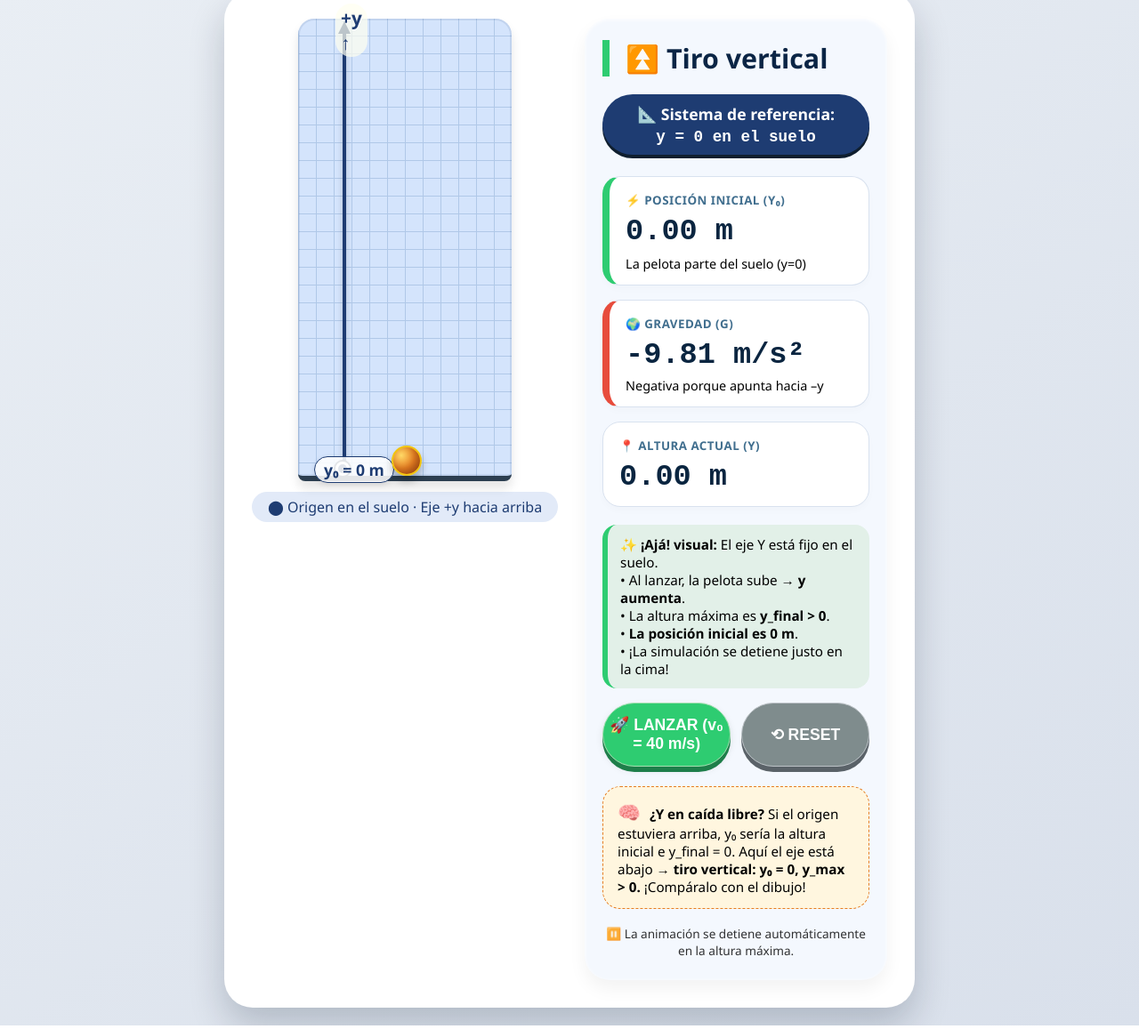
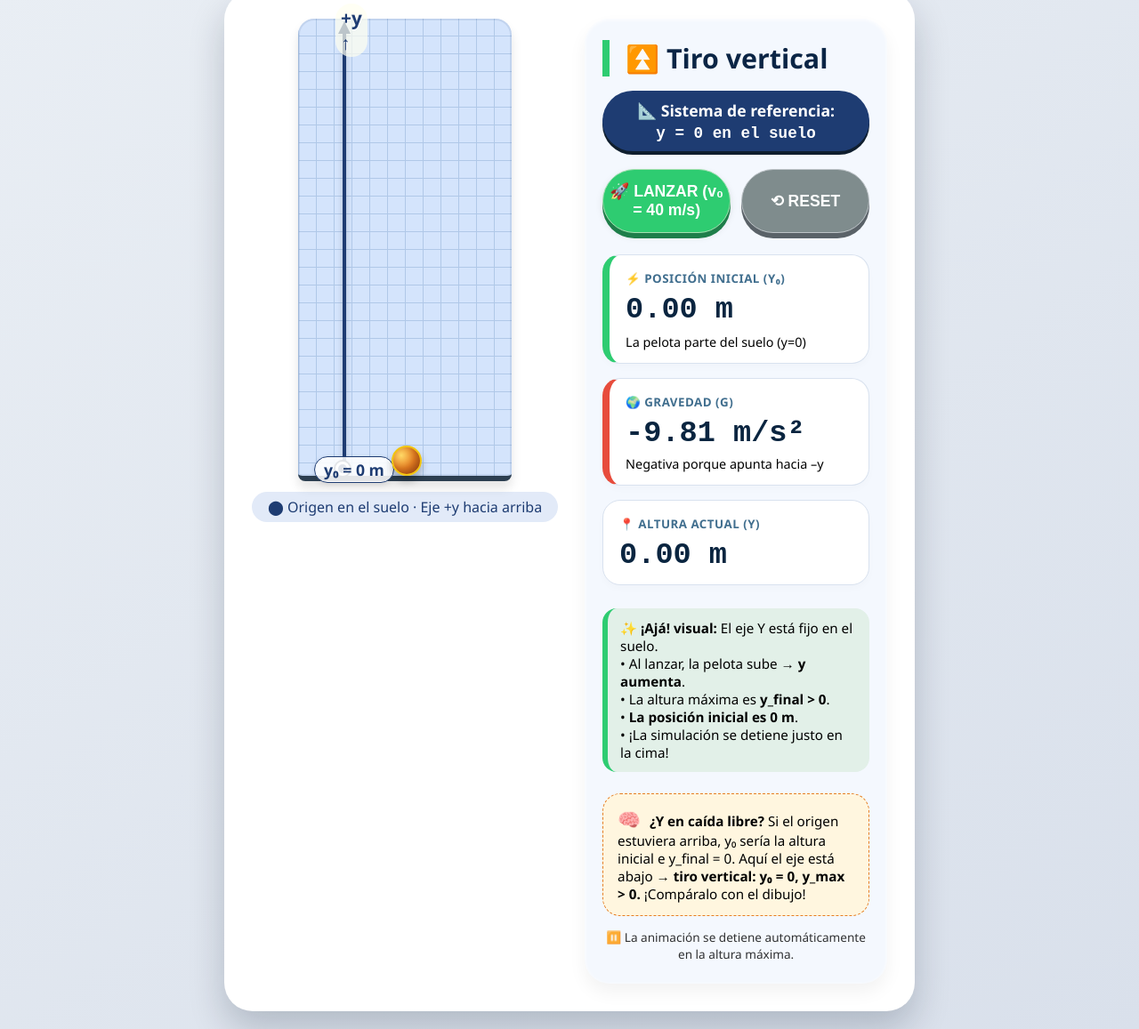
Before and after one commit to codecuellar/codecuellar, a plain HTML site: page tiro-vertical/index.html in a window 1280 px wide. Shown: the part 30-1187 px from the top of the page at 89% size. Drawn offline with Linux system fonts and the light colour scheme.

Commit message:
Update index.html

```diff
--- a/tiro-vertical/index.html
+++ b/tiro-vertical/index.html
@@ -131,7 +131,6 @@
             will-change: bottom;
         }
 
-        /* Marcador de altura máxima */
         .altura-max-marker {
             position: absolute;
             left: 40px;
@@ -162,10 +161,12 @@
             border-radius: 28px;
             padding: 24px 20px;
             box-shadow: inset 0 1px 4px #ffffff, 0 10px 20px rgba(0,0,0,0.05);
+            display: flex;
+            flex-direction: column;
         }
         h3 {
             margin-top: 0;
-            margin-bottom: 20px;
+            margin-bottom: 16px;
             color: #0b2545;
             font-weight: 700;
             font-size: 1.9rem;
@@ -179,44 +180,16 @@
             border-radius: 40px;
             text-align: center;
             font-weight: 600;
-            margin-bottom: 24px;
+            margin-bottom: 20px;
             font-size: 1.1rem;
             box-shadow: 0 4px 0 #0f1e2e;
         }
-        .card {
-            background: white;
-            padding: 14px 18px;
-            margin-bottom: 16px;
-            border-radius: 20px;
-            box-shadow: 0 4px 8px rgba(0,0,0,0.02);
-            border: 1px solid #d9e2ef;
-        }
-        .card small {
-            text-transform: uppercase;
-            letter-spacing: 0.5px;
-            font-weight: 600;
-            color: #406e8e;
-        }
-        .value {
-            font-family: 'JetBrains Mono', 'Cascadia Code', monospace;
-            font-size: 2.1rem;
-            font-weight: 700;
-            display: block;
-            margin-top: 6px;
-            color: #0a2540;
-        }
-        .explain {
-            background: #e2f0e8;
-            border-left: 6px solid var(--accent-up);
-            padding: 12px 14px;
-            border-radius: 16px;
-            margin: 20px 0 16px;
-            font-size: 0.95rem;
-        }
+
+        /* BOTONES AHORA ARRIBA, JUSTO DESPUÉS DEL BADGE */
         .btn-group {
             display: flex;
             gap: 12px;
-            margin-top: 8px;
+            margin-bottom: 24px;  /* separa de las tarjetas */
         }
         button {
             flex: 1;
@@ -247,8 +220,39 @@
             box-shadow: 0 4px 0 #1e7e4a;
             cursor: not-allowed;
         }
+
+        .card {
+            background: white;
+            padding: 14px 18px;
+            margin-bottom: 16px;
+            border-radius: 20px;
+            box-shadow: 0 4px 8px rgba(0,0,0,0.02);
+            border: 1px solid #d9e2ef;
+        }
+        .card small {
+            text-transform: uppercase;
+            letter-spacing: 0.5px;
+            font-weight: 600;
+            color: #406e8e;
+        }
+        .value {
+            font-family: 'JetBrains Mono', 'Cascadia Code', monospace;
+            font-size: 2.1rem;
+            font-weight: 700;
+            display: block;
+            margin-top: 6px;
+            color: #0a2540;
+        }
+        .explain {
+            background: #e2f0e8;
+            border-left: 6px solid var(--accent-up);
+            padding: 12px 14px;
+            border-radius: 16px;
+            margin: 10px 0 16px;
+            font-size: 0.95rem;
+        }
         .reference-note {
-            margin-top: 22px;
+            margin-top: 8px;
             background: #fff6df;
             padding: 14px 16px;
             border-radius: 20px;
@@ -278,11 +282,17 @@
         </div>
     </div>
 
-    <!-- PANEL DERECHO -->
+    <!-- PANEL DERECHO (con botones arriba) -->
     <div class="panel">
         <h3>⏫ Tiro vertical</h3>
         <div class="sistema-badge">
             📐 Sistema de referencia: <br> <span style="font-family: monospace;">y = 0 en el suelo</span>
+        </div>
+
+        <!-- BOTONES AQUÍ, ARRIBA Y CÓMODOS -->
+        <div class="btn-group">
+            <button id="lanzarBtn">🚀 LANZAR (v₀ = 40 m/s)</button>
+            <button class="reset-btn" id="resetBtn">⟲ RESET</button>
         </div>
 
         <div class="card" style="border-left: 8px solid #2ecc71;">
@@ -310,17 +320,12 @@
             • ¡La simulación se detiene justo en la cima!
         </div>
 
-        <div class="btn-group">
-            <button id="lanzarBtn">🚀 LANZAR (v₀ = 40 m/s)</button>
-            <button class="reset-btn" id="resetBtn">⟲ RESET</button>
-        </div>
-
         <div class="reference-note">
             <span style="font-size:1.3rem; margin-right:6px;">🧠</span>
             <strong>¿Y en caída libre?</strong> Si el origen estuviera arriba, y₀ sería la altura inicial e y_final = 0.
             Aquí el eje está abajo → <strong>tiro vertical: y₀ = 0, y_max > 0.</strong> ¡Compáralo con el dibujo!
         </div>
-        <div style="font-size:0.85rem; text-align:center; margin-top:18px; opacity:0.8;">
+        <div style="font-size:0.85rem; text-align:center; margin-top:14px; opacity:0.8;">
             ⏸️ La animación se detiene automáticamente en la altura máxima.
         </div>
     </div>
@@ -357,16 +362,13 @@
 
         // Actualizar posición visual y datos
         function updateDisplay() {
-            // Posición de la pelota (bottom en px)
             let bottomPx = y * PX_PER_METER;
-            // Limitar para que no se salga del área (por seguridad)
             if (bottomPx > 520 - 40) bottomPx = 520 - 40;
             if (bottomPx < 0) bottomPx = 0;
             ball.style.bottom = bottomPx + 'px';
 
             yDisplay.innerText = y.toFixed(2) + ' m';
 
-            // Actualizar marcador de altura máxima
             if (maxHeightReached > 0.01) {
                 const markerBottom = maxHeightReached * PX_PER_METER;
                 maxHeightMarker.style.display = 'flex';
@@ -377,7 +379,6 @@
             }
         }
 
-        // Función de animación (usando requestAnimationFrame con delta de tiempo)
         let lastTimestamp = null;
         function animationStep(timestamp) {
             if (!animActive) return;
@@ -388,28 +389,20 @@
                 return;
             }
 
-            // Calcular delta tiempo en segundos (limitado para evitar saltos)
-            let delta = (timestamp - lastTimestamp) / 1000; // convertir ms a s
-            if (delta > 0.1) delta = 0.016; // ~60fps si hay pausa larga
+            let delta = (timestamp - lastTimestamp) / 1000;
+            if (delta > 0.1) delta = 0.016;
 
-            // Avanzar tiempo
             t += delta;
-
-            // Calcular nueva velocidad y posición
             v = V0 + G * t;
             y = V0 * t + 0.5 * G * t * t;
 
-            // Verificar si hemos alcanzado o superado el punto más alto (v ≤ 0)
-            // También podemos usar t >= T_MAX, pero por precisión usamos v.
             if (v <= 0 || t >= T_MAX) {
-                // Ajustar exactamente al punto máximo
                 t = T_MAX;
                 y = Y_MAX_TEORICA;
                 v = 0;
                 maxHeightReached = y;
                 updateDisplay();
 
-                // Detener animación
                 animActive = false;
                 lanzarBtn.disabled = false;
                 if (animFrame) {
@@ -420,7 +413,6 @@
                 return;
             }
 
-            // Actualizar altura máxima alcanzada (para el marcador)
             if (y > maxHeightReached) {
                 maxHeightReached = y;
             }
@@ -431,11 +423,9 @@
             animFrame = requestAnimationFrame(animationStep);
         }
 
-        // Iniciar lanzamiento
         function iniciarLanzamiento() {
-            if (animActive) return; // ya está en marcha
+            if (animActive) return;
 
-            // Resetear estado (pero sin tocar la posición visual todavía)
             t = 0.0;
             y = 0.0;
             v = V0;
@@ -443,22 +433,15 @@
             animActive = true;
             lastTimestamp = null;
 
-            // Deshabilitar botón de lanzar mientras corre
             lanzarBtn.disabled = true;
-
-            // Ocultar marcador previo
             maxHeightMarker.style.display = 'none';
 
-            // Posicionar pelota en origen
             updateDisplay();
 
-            // Iniciar loop de animación
             animFrame = requestAnimationFrame(animationStep);
         }
 
-        // Reset completo (detener y volver al suelo)
         function resetear() {
-            // Detener animación si está corriendo
             if (animFrame) {
                 cancelAnimationFrame(animFrame);
                 animFrame = null;
@@ -467,22 +450,18 @@
             lanzarBtn.disabled = false;
             lastTimestamp = null;
 
-            // Valores iniciales
             t = 0.0;
             y = 0.0;
             v = V0;
             maxHeightReached = 0.0;
 
-            // Actualizar display
             updateDisplay();
             maxHeightMarker.style.display = 'none';
         }
 
-        // Asignar eventos
         lanzarBtn.addEventListener('click', iniciarLanzamiento);
         resetBtn.addEventListener('click', resetear);
 
-        // Inicializar posición
         resetear();
     })();
 </script>
```
